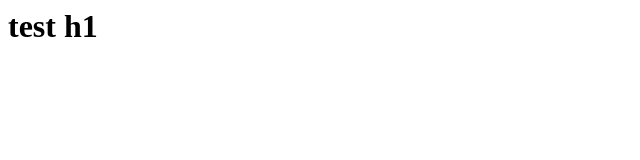
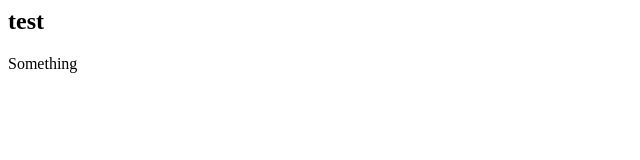
Before and after one commit to thehai5622/test, a plain HTML site: page index.html in a window 1280 px wide. Shown: the whole page, without its empty margins (0-640 px from the left). Drawn offline with Linux system fonts and the light colour scheme.

Commit message:
Change something

```diff
--- a/index.html
+++ b/index.html
@@ -6,7 +6,7 @@
     <title>Test Git</title>
 </head>
 <body>
-    <h1>test h1</h1>
-
+    <h2>test</h2>
+    <p>Something</p>
 </body>
 </html>
```
